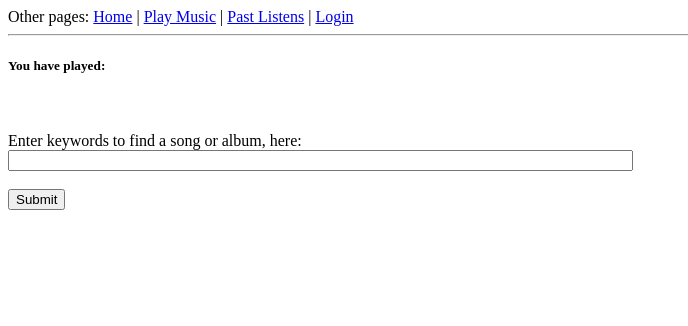
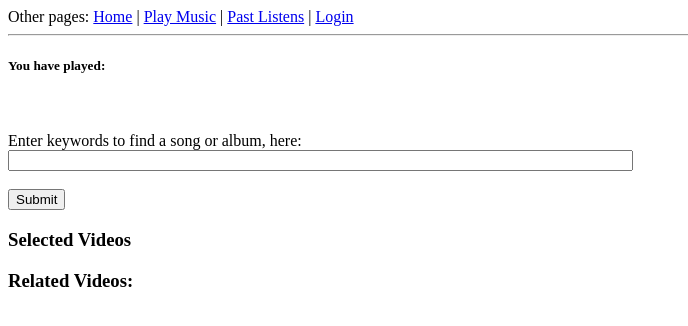
Before and after one commit to elenacaseyroby/YoutubeMusicLib, a Flask app: page /play in a window 1280 px wide. Shown: the top 326 px of the page, without its empty margins (0-688 px from the left). Run offline with Flask 2, Linux system fonts and the light colour scheme; parts of the project's set-up code (start-up, migrations or seed data) failed here and were passed over; some libraries are stand-ins or nearby versions.

Commit message:
created Selected Videos and Related Videos lists.  Selected works and Related almost works — I just need to make sure the api returns related videos before setting the related videos array.

```diff
--- a/app/static/js/search.js
+++ b/app/static/js/search.js
@@ -4,7 +4,8 @@
 	this.id = id;
 	this.title = title;
 }
-var vid_info = [];
+var selected_videos = [];
+var related_videos = [];
 play = new YoutubeVideo("98T3lkkdKqk","Teenage Fanclub - Bandwagonesque - Full Album - 1991");
 
 $(function(){
@@ -23,26 +24,25 @@
 			$("#selectedvideos").empty();
 
 			var results = response.result;
+			console.log("result");
+			console.log(results);
+
 			i = 0;
 			$.each(results.items, function(index, item){
 				//stores title and video in global array
-				vid_info [i] = new YoutubeVideo(item.id.videoId, item.snippet.title);
-				id = vid_info[i].id.toString();
-				title = vid_info[i].title.toString();
-				numbering = (i+1).toString();
-				play_button = "<br>"+numbering+". "+title+"<button type='button' id='"+id+"' value='"+id+","+title+"' onclick=\"playVideo('"+id+"','"+title+"')\"> Play </button><br>";
-				$("#selectedvideos").append(play_button);
+				selected_videos [i] = new YoutubeVideo(item.id.videoId, item.snippet.title);
 				i++;
 			});
+			renderList(vid_list = selected_videos, $element_object = $('#selectedvideos'));
 			/*
 			//pass to views.py
-			console.log(vid_info[0]);
+			console.log(selected_videos[0]);
 			$.ajax({
 				type: "POST",
 			    url: '/printplaylist',
-			    data: {vid1: JSON.stringify({id: vid_info[0].id, title: vid_info[0].title}),
-						vid2: JSON.stringify({id: vid_info[1].id, title: vid_info[1].title}),
-						vid3: JSON.stringify({id: vid_info[2].id, title: vid_info[2].title})}
+			    data: {vid1: JSON.stringify({id: selected_videos[0].id, title: selected_videos[0].title}),
+						vid2: JSON.stringify({id: selected_videos[1].id, title: selected_videos[1].title}),
+						vid3: JSON.stringify({id: selected_videos[2].id, title: selected_videos[2].title})}
 		    });
 			*/
 		});
@@ -78,6 +78,13 @@
 	});
 	number_of_plays++;
 
+	related_videos = getRelatedVideos(play.id); //setting variable before api can populated data
+	//have to find some way to make it wait for data to be returned before setting variable
+	console.log("~~~~~~meow~~~~~~~");
+	console.log(related_videos);
+
+	renderList(related_videos, $('#relatedvideos'));
+
 }
 
 function onPlayerStateChange(event) {
@@ -111,6 +118,54 @@
 	$("#record_plays").append(title).append("<br>");
 }
 
+function getRelatedVideos(youtube_id){
+	console.log("~~~~~youtube id~~~~~~");
+	console.log(youtube_id);
+	var request = gapi.client.youtube.search.list({
+			part: "snippet",
+			type: "video",
+			relatedToVideoId: youtube_id,
+			maxResults: 3
+
+	});
+	//execute the request
+
+	request.execute(function(response){
+
+		var results = response.result;
+		console.log("~~~~~~~results~~~~~~~~");
+		console.log(results);
+
+
+		i = 0;
+		$.each(results.items, function(index, item){
+			//stores title and video in global array
+			related_videos [i] = new YoutubeVideo(item.id.videoId, item.snippet.title);
+			i++;
+		});
+		console.log("~~~~~~~related_videos~~~~~~~~");
+		console.log(related_videos);
+
+	});
+
+
+}
+
+function renderList(vid_list = selected_videos, $element_object = $('#selectedvideos')){
+	$element_object.empty();
+
+	i = 1;
+	length = vid_list.length;
+	$.each(vid_list, function(length, vid){
+		id = vid.id.toString();
+		title = vid.title.toString();
+		numbering = (i).toString();
+		play_button = "<br>"+numbering+". "+title+"<button type='button' id='"+id+"' value='"+id+","+title+"' onclick=\"playVideo('"+id+"','"+title+"')\"> Play </button><br>";
+		$element_object.append(play_button);
+	});
+	i++;
+}
+
 function init(){
 	//test key:
 	gapi.client.setApiKey("AIzaSyB8Myy78KEAuztudBxlM7ZwMbVnu7VQZpA");
--- a/app/templates/play.html
+++ b/app/templates/play.html
@@ -11,7 +11,14 @@
 			<input type = "text" id="keywords" size = "75"><br><br>
 			<input type="submit" value="Submit">
 		</form>
+		<div class="column1">
+		<h3>Selected Videos</h3>
 		<div id="selectedvideos"></div>
+		</div>
+		<div class="column2">
+		<h3>Related Videos:</h3>
+		<div id="relatedvideos"></div>
+		</div>
 		{% if vid_info %}
 			<ul>
 			{% for vid in vid_info %}
```
Also changed, not shown: 1 other file.
